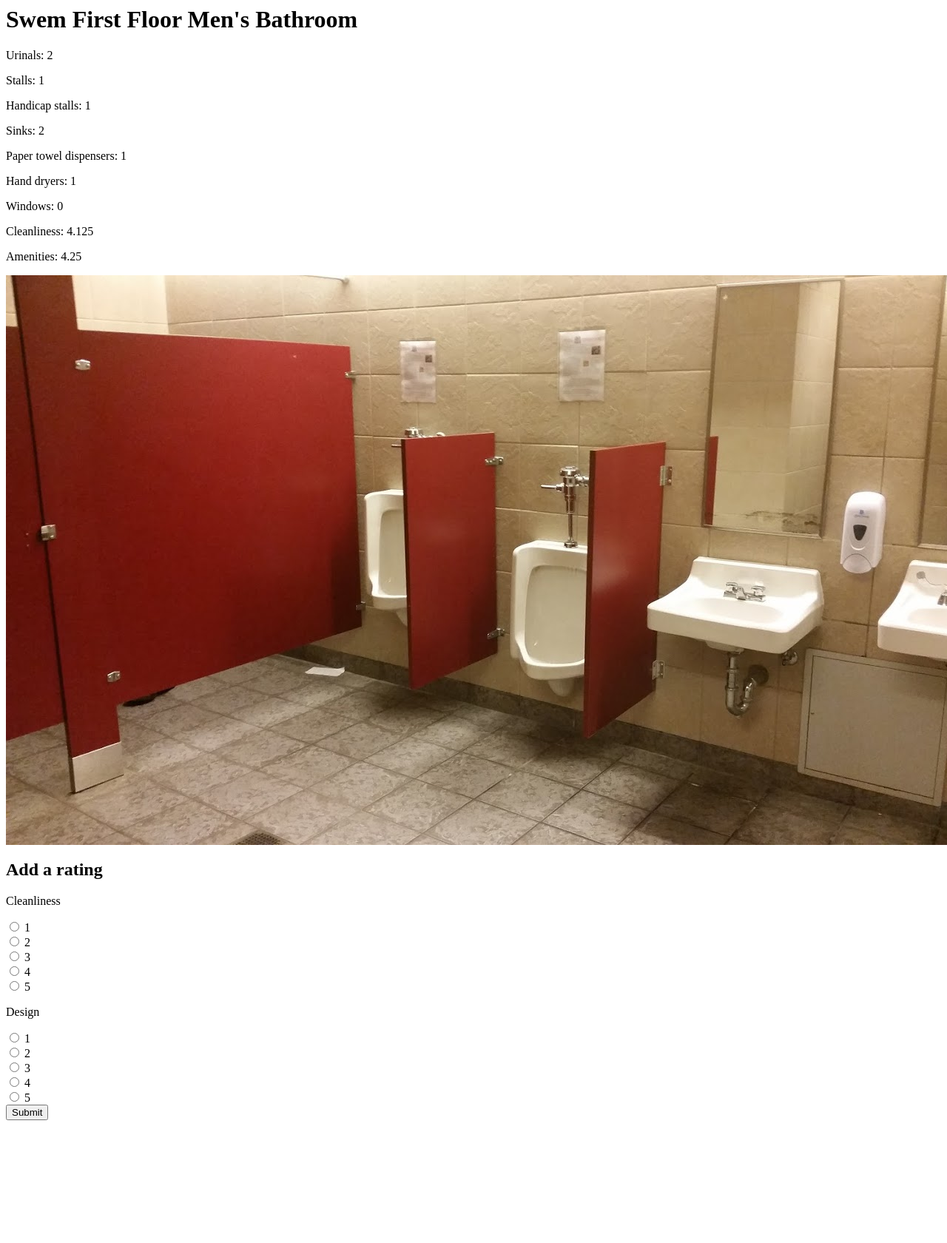
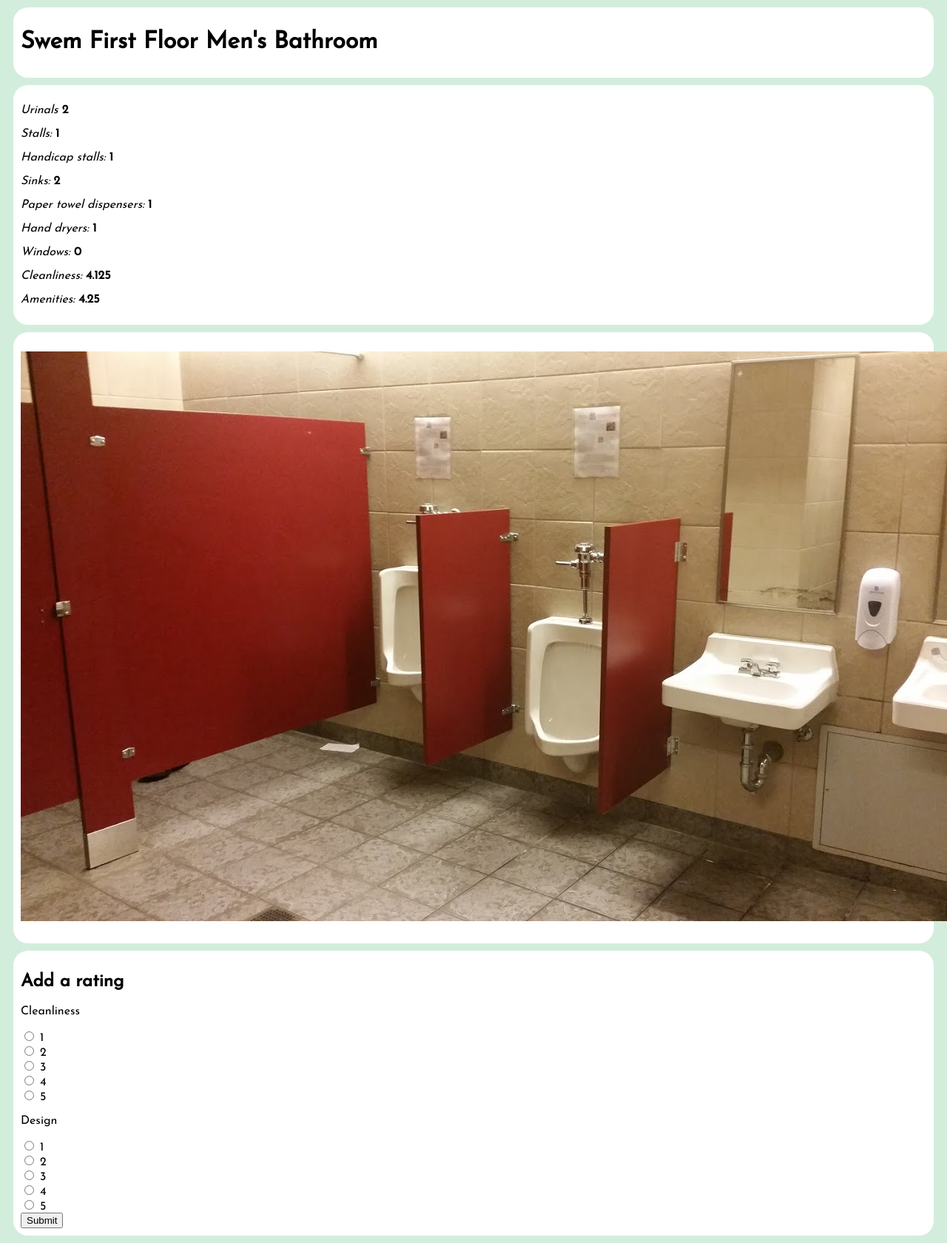
Before and after one commit to theycallmezeal/airpnp, a Django app: page /bathrooms/1/ in a window 1280 px wide; the page is wider, and only the part inside the window is pictured. Shown: that part at 74% size. Before the commit the page ends 1514 px from the top of that part, so only its background shows below. Run offline with Django 3.2, Linux system fonts and the light colour scheme; data comes from the database, SQL or seed files in the repository; both versions use the stored data as it was after the commit.

Commit message:
more work

```diff
--- a/airpnp/settings.py
+++ b/airpnp/settings.py
@@ -63,6 +63,7 @@ TEMPLATES = [
                 'django.template.context_processors.request',
                 'django.contrib.auth.context_processors.auth',
                 'django.contrib.messages.context_processors.messages',
+				'django.template.context_processors.media'
             ],
         },
     },
@@ -120,4 +121,4 @@ USE_TZ = True
 
 STATIC_URL = '/static/'
 
-MEDIA_ROOT = 'bathrooms/static/photos/'
+MEDIA_ROOT = 'bathrooms/static/'
--- a/bathrooms/models.py
+++ b/bathrooms/models.py
@@ -25,7 +25,7 @@ class Rating(models.Model):
 
 class Image(models.Model):
 	bathroom = models.ForeignKey(Bathroom, on_delete=models.CASCADE)
-	image = models.ImageField(upload_to='static/photos')
+	image = models.ImageField(upload_to='photos')
 
 	def __str__(self):
 		return "Image of " + self.bathroom.name
--- a/bathrooms/static/style.css
+++ b/bathrooms/static/style.css
@@ -1,3 +1,21 @@
+@import url('https://fonts.googleapis.com/css?family=Josefin+Sans');
+
 body {
-	background: #dd0000;
+	background: #d3eddd;
+	font-family: 'Josefin Sans', sans-serif;
 }
+
+.box {
+	background-color: #ffffff;
+	padding: 10px;
+	margin: 10px;
+	border-radius: 20px;
+}
+
+.stat {
+	font-style: italic;
+}
+
+.value {
+	font-weight: bold;
+}
--- a/bathrooms/templates/bathroom.html
+++ /dev/null
@@ -1,56 +0,0 @@
-{% if bathroom %}
-	<h1>{{ bathroom.name }}</h1>
-	<p>Urinals: {{bathroom.urinals}}</p>
-	<p>Stalls: {{bathroom.stalls}}</p>
-	<p>Handicap stalls: {{bathroom.handicap_stalls}}</p>
-	<p>Sinks: {{bathroom.sinks}}</p>
-	<p>Paper towel dispensers: {{bathroom.paper_towels}}</p>
-	<p>Hand dryers: {{bathroom.hand_dryers}}</p>
-	<p>Windows: {{bathroom.windows}}</p>
-	<p>Cleanliness: {{cleanliness_rating}}</p>
-	<p>Amenities: {{amenities_rating}}</p>
-{% endif %}
-
-{% for image in images %}
-	<p><img src="{{ image.image.url }}" alt="Bathroom in {{ bathroom.name }}"></p>
-{% endfor %}
-
-<h2>Add a rating</h2>
-
-<form action="{% url 'bathrooms:vote' bathroom.id %}" method="post">
-
-{% csrf_token %}
-<p>Cleanliness</p>
-<input type="radio" name="cleanliness" value="1" />
-<label for="1">1</label><br />
-
-<input type="radio" name="cleanliness" value="2" />
-<label for="2">2</label><br />
-
-<input type="radio" name="cleanliness" value="3" />
-<label for="3">3</label><br />
-
-<input type="radio" name="cleanliness" value="4" />
-<label for="4">4</label><br />
-
-<input type="radio" name="cleanliness" value="5" />
-<label for="5">5</label><br />
-
-<p>Design</p>
-<input type="radio" name="amenities" value="1" />
-<label for="1">1</label><br />
-
-<input type="radio" name="amenities" value="2" />
-<label for="2">2</label><br />
-
-<input type="radio" name="amenities" value="3" />
-<label for="3">3</label><br />
-
-<input type="radio" name="amenities" value="4" />
-<label for="4">4</label><br />
-
-<input type="radio" name="amenities" value="5" />
-<label for="5">5</label><br />
-
-<input type="submit" value="Submit" />
-</form>
--- /dev/null
+++ b/bathrooms/templates/bathrooms/bathroom.html
@@ -0,0 +1,68 @@
+{% extends "bathrooms/template.html" %}
+
+{% block content %}
+
+{% if bathroom %}
+	<div class="box">
+		<h1>{{ bathroom.name }}</h1>
+	</div>
+	<div class="box">
+		<p><span class="stat">Urinals</span> <span class="value">{{bathroom.urinals}}</span></p>
+		<p><span class="stat">Stalls:</span> <span class="value">{{bathroom.stalls}}</span></p>
+		<p><span class="stat">Handicap stalls:</span> <span class="value">{{bathroom.handicap_stalls}}</span></p>
+		<p><span class="stat">Sinks:</span> <span class="value">{{bathroom.sinks}}</span></p>
+		<p><span class="stat">Paper towel dispensers:</span> <span class="value">{{bathroom.paper_towels}}</span></p>
+		<p><span class="stat">Hand dryers:</span> <span class="value">{{bathroom.hand_dryers}}</span></p>
+		<p><span class="stat">Windows:</span> <span class="value">{{bathroom.windows}}</span></p>
+		<p><span class="stat">Cleanliness:</span> <span class="value">{{cleanliness_rating}}</span></p>
+		<p><span class="stat">Amenities:</span> <span class="value">{{amenities_rating}}</span></p>
+	</div>
+{% endif %}
+
+<div class="box">
+{% for image in images %}
+	<p><img src="/bathrooms/{{ image.image.url }}" alt="Bathroom in {{ bathroom.name }}"></p>
+{% endfor %}
+</div>
+
+<div class="box">
+	<h2>Add a rating</h2>
+
+	<form action="{% url 'bathrooms:vote' bathroom.id %}" method="post">
+		{% csrf_token %}
+		<p>Cleanliness</p>
+		<input type="radio" name="cleanliness" value="1" />
+		<label for="1">1</label><br />
+
+		<input type="radio" name="cleanliness" value="2" />
+		<label for="2">2</label><br />
+
+		<input type="radio" name="cleanliness" value="3" />
+		<label for="3">3</label><br />
+
+		<input type="radio" name="cleanliness" value="4" />
+		<label for="4">4</label><br />
+
+		<input type="radio" name="cleanliness" value="5" />
+		<label for="5">5</label><br />
+
+		<p>Design</p>
+		<input type="radio" name="amenities" value="1" />
+		<label for="1">1</label><br />
+
+		<input type="radio" name="amenities" value="2" />
+		<label for="2">2</label><br />
+
+		<input type="radio" name="amenities" value="3" />
+		<label for="3">3</label><br />
+
+		<input type="radio" name="amenities" value="4" />
+		<label for="4">4</label><br />
+
+		<input type="radio" name="amenities" value="5" />
+		<label for="5">5</label><br />
+
+		<input type="submit" value="Submit" />
+	</form>
+</div>
+{% endblock %}
--- /dev/null
+++ b/bathrooms/templates/bathrooms/template.html
@@ -0,0 +1,13 @@
+<!doctype html>
+<html>
+	<head>
+		<title>Airpnp</title>
+		<meta charset="utf/8">
+		<meta name="viewport" content="width=device-width,initial-scale=1,user-scalable=1">
+		{% load static %}
+		<link rel="stylesheet" type="text/css" href="{% static 'style.css' %}" />
+	</head>
+	<body>
+		{% block content %}{% endblock %}
+	</body>
+</html>
--- a/bathrooms/templates/index.html
+++ /dev/null
@@ -1,3 +0,0 @@
-<h1>Airpnp is the premiere bathroom catalog.</h1>
-
-<p>Airpnp is a leading global professional services company providing a range of strategy, consulting, digital, technology & urination services and solutions.</p>
--- a/bathrooms/views.py
+++ b/bathrooms/views.py
@@ -4,7 +4,7 @@ from .models import Bathroom, Rating, Image
 
 def list(request):
 	bathroom_list = Bathroom.objects.all()
-	return render(request, 'list.html', {
+	return render(request, 'bathrooms/list.html', {
 		'bathroom_list': bathroom_list
 	})
 
@@ -27,7 +27,7 @@ def detail(request, bathroom_id):
 		cleanliness_rating = cleanliness_rating_sum / rating_n
 		amenities_rating = amenities_rating_sum / rating_n
 
-	return render(request, 'bathroom.html', {
+	return render(request, 'bathrooms/bathroom.html', {
 		'bathroom': bathroom,
 		'cleanliness_rating': cleanliness_rating,
 		'amenities_rating': amenities_rating,
```
Also changed, not shown: bathrooms/templates/bathrooms/index.html (added, +7 -0 lines), bathrooms/templates/bathrooms/list.html (added, +13 -0 lines), bathrooms/templates/list.html (deleted, +0 -7 lines), bathrooms/static/photos/static/photos/swemfirstfloor.jpg (deleted), db.sqlite3.
